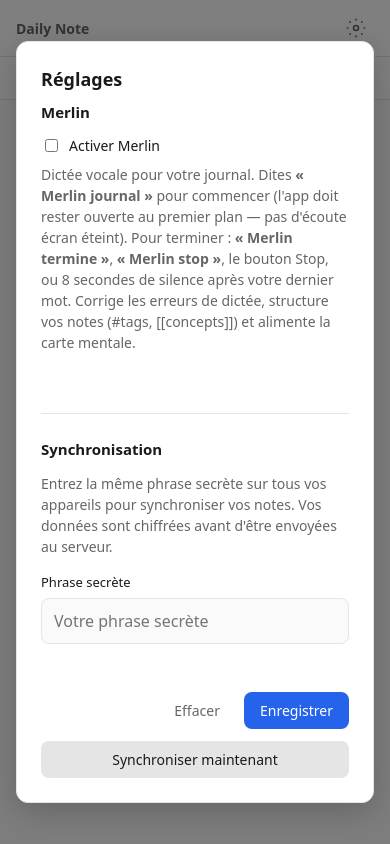
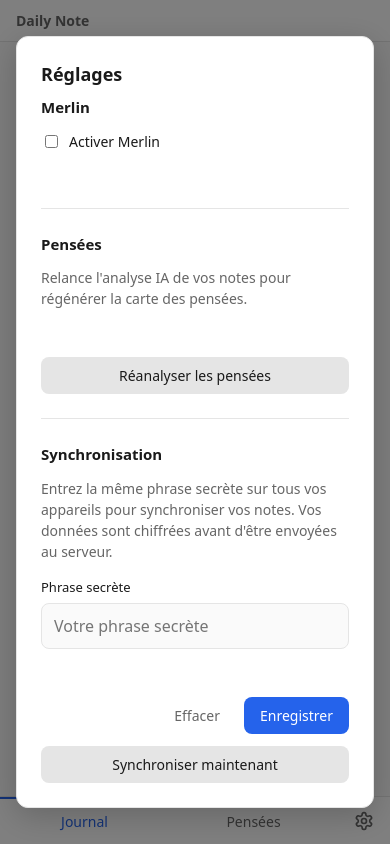
Before and after one commit to yannsuty/daily-notes, a website built with Vite: page index.html in a window 390 px wide. Both pictures are taken after a click on the button "Réglages". Built offline with nearby package versions, Linux system fonts and the light colour scheme; no server answers.

Commit message:
feat: enhance app navigation and AI analysis functionality
- Introduced a new navigation host in the app layout to improve UI structure.
- Updated the settings modal to include a button for reanalyzing thoughts, triggering AI analysis.
- Added a method to clear AI thoughts cache and reset analysis state in the MindMap component.
- Refactored styles for the navigation and tabs to ensure responsive design and better user experience.

```diff
--- a/src/app.ts
+++ b/src/app.ts
@@ -25,6 +25,9 @@ export async function initApp(root: HTMLElement): Promise<void> {
   const syncIndicator = document.createElement('span');
   syncIndicator.className = 'app__sync-status';
   syncIndicator.setAttribute('aria-live', 'polite');
+
+  const navHost = document.createElement('div');
+  navHost.className = 'app__nav';
 
   const tabsHost = document.createElement('div');
   tabsHost.className = 'app__tabs-host';
@@ -72,12 +75,14 @@ export async function initApp(root: HTMLElement): Promise<void> {
         });
       }
     },
+    onReanalyzeThoughts: () => mindMap?.resetAiAnalysis() ?? Promise.resolve(),
   });
-  header.appendChild(settingsBtn);
+  navHost.appendChild(tabsHost);
+  navHost.appendChild(settingsBtn);
 
   root.appendChild(header);
-  root.appendChild(tabsHost);
   root.appendChild(mainContainer);
+  root.appendChild(navHost);
 
   const meta = await getMeta();
 
--- a/src/journal.ts
+++ b/src/journal.ts
@@ -192,7 +192,7 @@ export class Journal {
 
   private updateViewportVars(): void {
     const appHeader = document.querySelector<HTMLElement>('.app__header');
-    const tabsHost = document.querySelector<HTMLElement>('.app__tabs-host');
+    const tabsHost = document.querySelector<HTMLElement>('.app__nav');
     const dayHeader = this.scrollEl.querySelector<HTMLElement>(
       '.day:last-child .day__header',
     );
--- a/src/merlin-ai.ts
+++ b/src/merlin-ai.ts
@@ -162,6 +162,18 @@ export function cacheAiThoughts(fingerprint: string, graph: ThoughtGraph): void
   }
 }
 
+export function clearAiThoughtsCache(): void {
+  try {
+    for (const key of Object.keys(localStorage)) {
+      if (key.startsWith(THOUGHTS_CACHE_PREFIX)) {
+        localStorage.removeItem(key);
+      }
+    }
+  } catch {
+    // ignore
+  }
+}
+
 function prepareJournalExcerpt(
   days: Record<string, { content: string }>,
   today: string,
--- a/src/mindmap.ts
+++ b/src/mindmap.ts
@@ -18,6 +18,7 @@ import { zoom, zoomIdentity, type ZoomBehavior } from 'd3-zoom';
 import { getAllDays } from './db';
 import {
   cacheAiThoughts,
+  clearAiThoughtsCache,
   extractThoughtsWithAI,
   getCachedAiThoughts,
 } from './merlin-ai';
@@ -116,6 +117,14 @@ export class MindMap {
   }
 
   async init(): Promise<void> {
+    await this.refresh();
+  }
+
+  async resetAiAnalysis(): Promise<void> {
+    clearAiThoughtsCache();
+    this.aiGraph = null;
+    this.cacheFingerprint = '';
+    this.currentGraph = { nodes: [], links: [] };
     await this.refresh();
   }
 
--- a/src/settings.ts
+++ b/src/settings.ts
@@ -12,6 +12,7 @@ export interface SettingsCallbacks {
   onPassphraseSet: () => void;
   onSyncStatus: (status: string) => void;
   onMerlinChange: (enabled: boolean, fromUserGesture?: boolean) => void;
+  onReanalyzeThoughts: () => Promise<void>;
 }
 
 export function createSettingsButton(callbacks: SettingsCallbacks): HTMLElement {
@@ -19,7 +20,7 @@ export function createSettingsButton(callbacks: SettingsCallbacks): HTMLElement
   btn.className = 'settings-btn';
   btn.type = 'button';
   btn.setAttribute('aria-label', 'Réglages');
-  btn.innerHTML = `<svg width="20" height="20" viewBox="0 0 24 24" fill="none" stroke="currentColor" stroke-width="2" aria-hidden="true"><circle cx="12" cy="12" r="3"/><path d="M12 1v2M12 21v2M4.22 4.22l1.42 1.42M18.36 18.36l1.42 1.42M1 12h2M21 12h2M4.22 19.78l1.42-1.42M18.36 5.64l1.42-1.42"/></svg>`;
+  btn.innerHTML = `<svg width="20" height="20" viewBox="0 0 24 24" fill="none" stroke="currentColor" stroke-width="2" stroke-linecap="round" stroke-linejoin="round" aria-hidden="true"><path d="M12.22 2h-.44a2 2 0 0 0-2 2v.18a2 2 0 0 1-1 1.73l-.43.25a2 2 0 0 1-2 0l-.15-.08a2 2 0 0 0-2.73.73l-.22.38a2 2 0 0 0 .73 2.73l.15.1a2 2 0 0 1 1 1.72v.51a2 2 0 0 1-1 1.74l-.15.09a2 2 0 0 0-.73 2.73l.22.38a2 2 0 0 0 2.73.73l.15-.08a2 2 0 0 1 2 0l.43.25a2 2 0 0 1 1 1.73V20a2 2 0 0 0 2 2h.44a2 2 0 0 0 2-2v-.18a2 2 0 0 1 1-1.73l.43-.25a2 2 0 0 1 2 0l.15.08a2 2 0 0 0 2.73-.73l.22-.39a2 2 0 0 0-.73-2.73l-.15-.08a2 2 0 0 1-1-1.74v-.5a2 2 0 0 1 1-1.74l.15-.09a2 2 0 0 0 .73-2.73l-.22-.38a2 2 0 0 0-2.73-.73l-.15.08a2 2 0 0 1-2 0l-.43-.25a2 2 0 0 1-1-1.73V4a2 2 0 0 0-2-2z"/><circle cx="12" cy="12" r="3"/></svg>`;
   btn.addEventListener('click', () => openSettingsModal(callbacks));
   return btn;
 }
@@ -43,14 +44,16 @@ function openSettingsModal(callbacks: SettingsCallbacks): void {
           <input type="checkbox" id="merlin-enabled" ${meta.merlinEnabled ? 'checked' : ''} />
           <span>Activer Merlin</span>
         </label>
+        <p class="modal__status" id="merlin-status"></p>
+      </section>
+
+      <section class="modal__section">
+        <h3 class="modal__section-title">Pensées</h3>
         <p class="modal__desc">
-          Dictée vocale pour votre journal. Dites <strong>« Merlin journal »</strong> pour commencer
-          (l'app doit rester ouverte au premier plan — pas d'écoute écran éteint).
-          Pour terminer : <strong>« Merlin termine »</strong>, <strong>« Merlin stop »</strong>,
-          le bouton Stop, ou 8 secondes de silence après votre dernier mot.
-          Corrige les erreurs de dictée, structure vos notes (#tags, [[concepts]]) et alimente la carte mentale.
+          Relance l'analyse IA de vos notes pour régénérer la carte des pensées.
         </p>
-        <p class="modal__status" id="merlin-status"></p>
+        <p class="modal__status" id="thoughts-status"></p>
+        <button type="button" class="btn btn--sync" id="reanalyze-thoughts">Réanalyser les pensées</button>
       </section>
 
       <section class="modal__section">
@@ -80,6 +83,8 @@ function openSettingsModal(callbacks: SettingsCallbacks): void {
     const input = modal.querySelector<HTMLInputElement>('#passphrase')!;
     const merlinStatusEl = modal.querySelector<HTMLElement>('#merlin-status')!;
     const merlinToggle = modal.querySelector<HTMLInputElement>('#merlin-enabled')!;
+    const thoughtsStatusEl = modal.querySelector<HTMLElement>('#thoughts-status')!;
+    const reanalyzeBtn = modal.querySelector<HTMLButtonElement>('#reanalyze-thoughts')!;
 
     if (meta.passphraseSet && getStoredPassphrase()) {
       input.placeholder = '•••••••• (déjà configurée)';
@@ -95,6 +100,15 @@ function openSettingsModal(callbacks: SettingsCallbacks): void {
         } else {
           merlinStatusEl.textContent = 'Merlin désactivé.';
         }
+      });
+    });
+
+    reanalyzeBtn.addEventListener('click', () => {
+      reanalyzeBtn.disabled = true;
+      thoughtsStatusEl.textContent = 'Analyse en cours…';
+      void callbacks.onReanalyzeThoughts().then(() => {
+        thoughtsStatusEl.textContent = 'Analyse relancée. Consultez l\'onglet Pensées.';
+        reanalyzeBtn.disabled = false;
       });
     });
 
--- a/src/styles.css
+++ b/src/styles.css
@@ -74,6 +74,7 @@ body {
   background: var(--surface);
   flex-shrink: 0;
   z-index: 10;
+  order: 1;
 }
 
 .app__title {
@@ -123,6 +124,7 @@ body {
   flex: 1;
   min-height: 0;
   overflow: hidden;
+  order: 3;
 }
 
 .journal {
@@ -309,10 +311,24 @@ body {
   opacity: 0.85;
 }
 
-.app__tabs-host {
+.app__nav {
+  display: flex;
+  align-items: stretch;
   flex-shrink: 0;
+  order: 2;
   border-bottom: 1px solid var(--border);
   background: var(--surface);
+  z-index: 10;
+}
+
+.app__tabs-host {
+  flex: 1;
+  min-width: 0;
+}
+
+.app__nav .settings-btn {
+  flex-shrink: 0;
+  margin: 0.25rem 0.5rem 0.25rem 0;
 }
 
 .tabs {
@@ -341,6 +357,68 @@ body {
 .tabs__btn--active {
   color: var(--accent);
   border-bottom-color: var(--accent);
+}
+
+@media (max-width: 640px) {
+  .app__header {
+    order: 1;
+  }
+
+  .app__main {
+    order: 2;
+    padding-bottom: var(--tabs-height, 3rem);
+  }
+
+  .app__nav {
+    order: 3;
+    position: fixed;
+    left: 0;
+    right: 0;
+    bottom: 0;
+    border-bottom: none;
+    border-top: 1px solid var(--border);
+    padding-bottom: env(safe-area-inset-bottom, 0px);
+  }
+
+  .app__nav .settings-btn {
+    margin: 0;
+    width: 52px;
+    height: auto;
+    border-radius: 0;
+  }
+
+  .tabs {
+    padding: 0;
+  }
+
+  .tabs__btn {
+    flex: 1;
+    text-align: center;
+    padding: 0.75rem 0.5rem;
+    margin-bottom: 0;
+    border-bottom: none;
+    border-top: 2px solid transparent;
+  }
+
+  .tabs__btn--active {
+    border-bottom-color: transparent;
+    border-top-color: var(--accent);
+  }
+
+  .merlin {
+    bottom: calc(var(--tabs-height, 3rem) + max(0.5rem, env(safe-area-inset-bottom)));
+    right: max(1rem, env(safe-area-inset-right));
+  }
+
+  .keyboard-open .merlin {
+    bottom: calc(var(--keyboard-inset, 0px) + 0.5rem);
+  }
+
+  .journal__scroll {
+    scroll-padding-bottom: calc(
+      var(--keyboard-inset, 0px) + var(--tabs-height, 3rem) + 1rem
+    );
+  }
 }
 
 .tab-panel {
```
